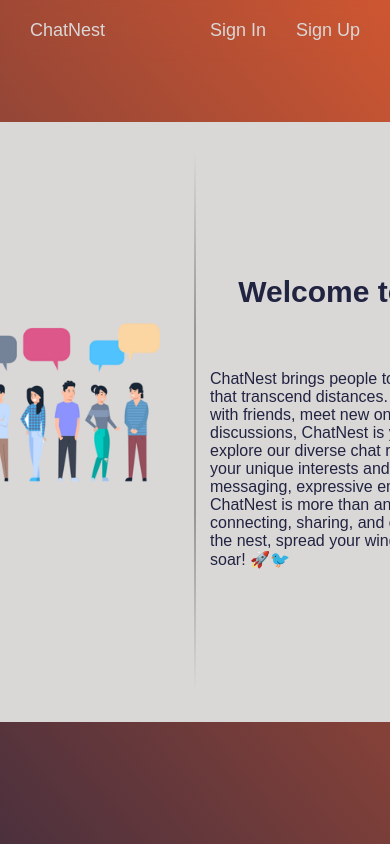
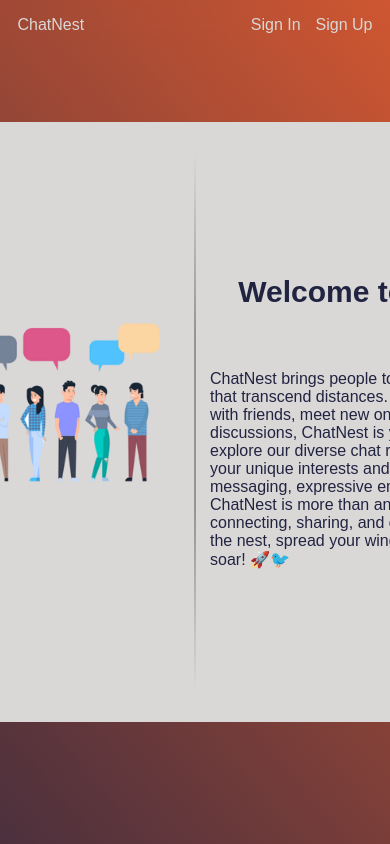
Before and after one commit to MuhammadAhmedKhalid/ChatNestMERN, a React (Create React App) app in the folder frontend/: page / in a window 390 px wide. Shown: the top 844 px of the page. Built offline with nearby package versions, Linux system fonts and the light colour scheme.

Commit message:
Navbar responsiveness added.

```diff
--- a/frontend/src/Components/Navbar.tsx
+++ b/frontend/src/Components/Navbar.tsx
@@ -4,11 +4,11 @@ function Navbar() {
   return (
     <nav className="navbar">
       <div className="navbar-left">
-        <a className="nav-link">ChatNest</a>
+        <p className="nav-link">ChatNest</p>
       </div>
       <div className="navbar-right">
-        <a className="nav-link">Sign In</a>
-        <a className="nav-link">Sign Up</a>
+        <p className="nav-link">Sign In</p>
+        <p className="nav-link">Sign Up</p>
       </div>
     </nav>
   )
--- a/frontend/src/Styling/Navbar.css
+++ b/frontend/src/Styling/Navbar.css
@@ -2,7 +2,7 @@
   display: flex;
   justify-content: space-between;
   align-items: center;
-  padding: 20px 30px;
+  padding: 0px 30px;
   background-color: transparent;
   backdrop-filter: blur(10px);
   -webkit-backdrop-filter: blur(10px);
@@ -24,3 +24,19 @@
   cursor: pointer;
   font-size: 18PX;
 }
+
+@media screen and (max-width: 768px) {
+
+  .navbar {
+    padding: 0px 17.5px;
+  }
+
+  .navbar-right {
+    gap: 15px;
+  }
+
+  .nav-link {
+    font-size: 16px;
+  }
+
+}
```
